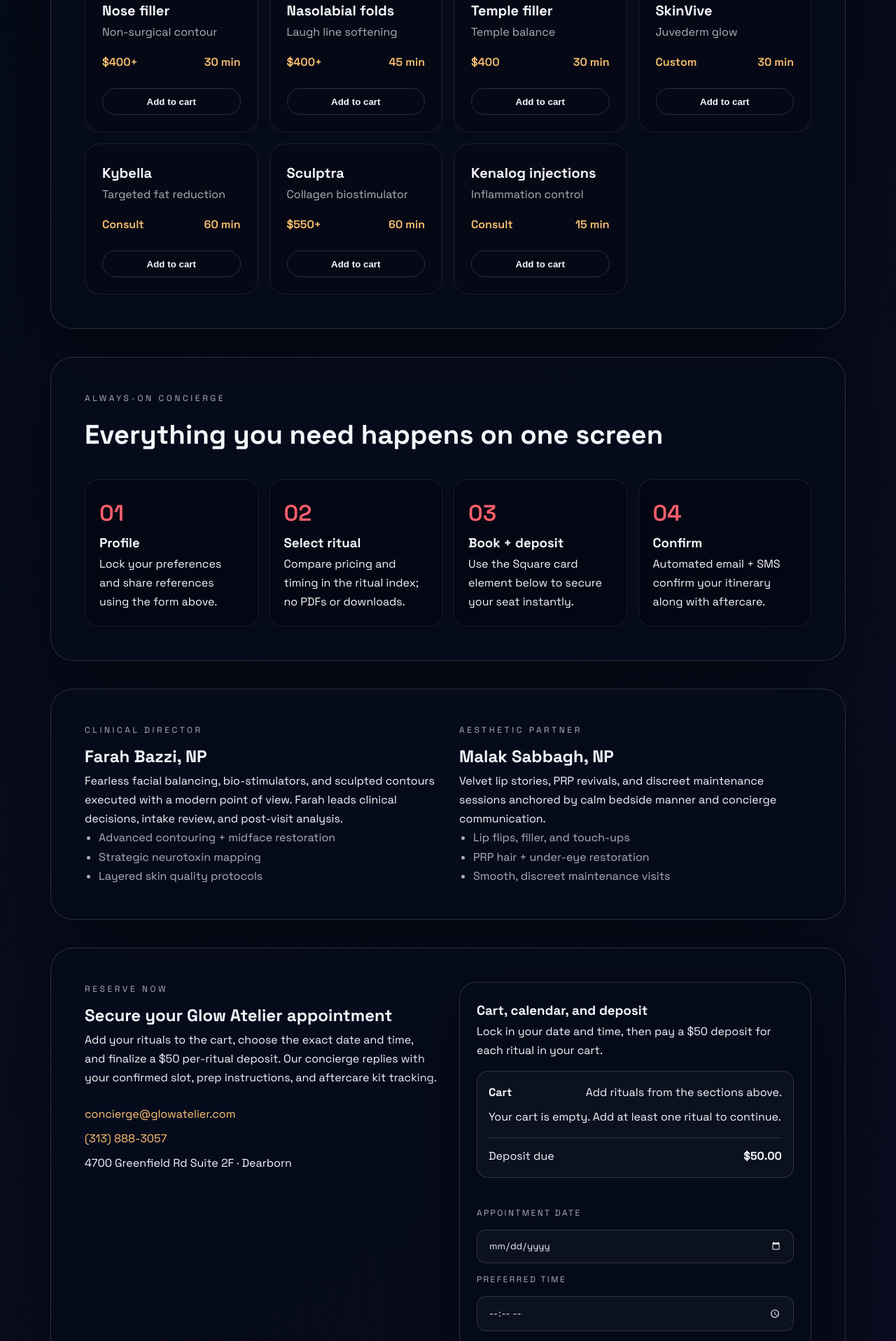
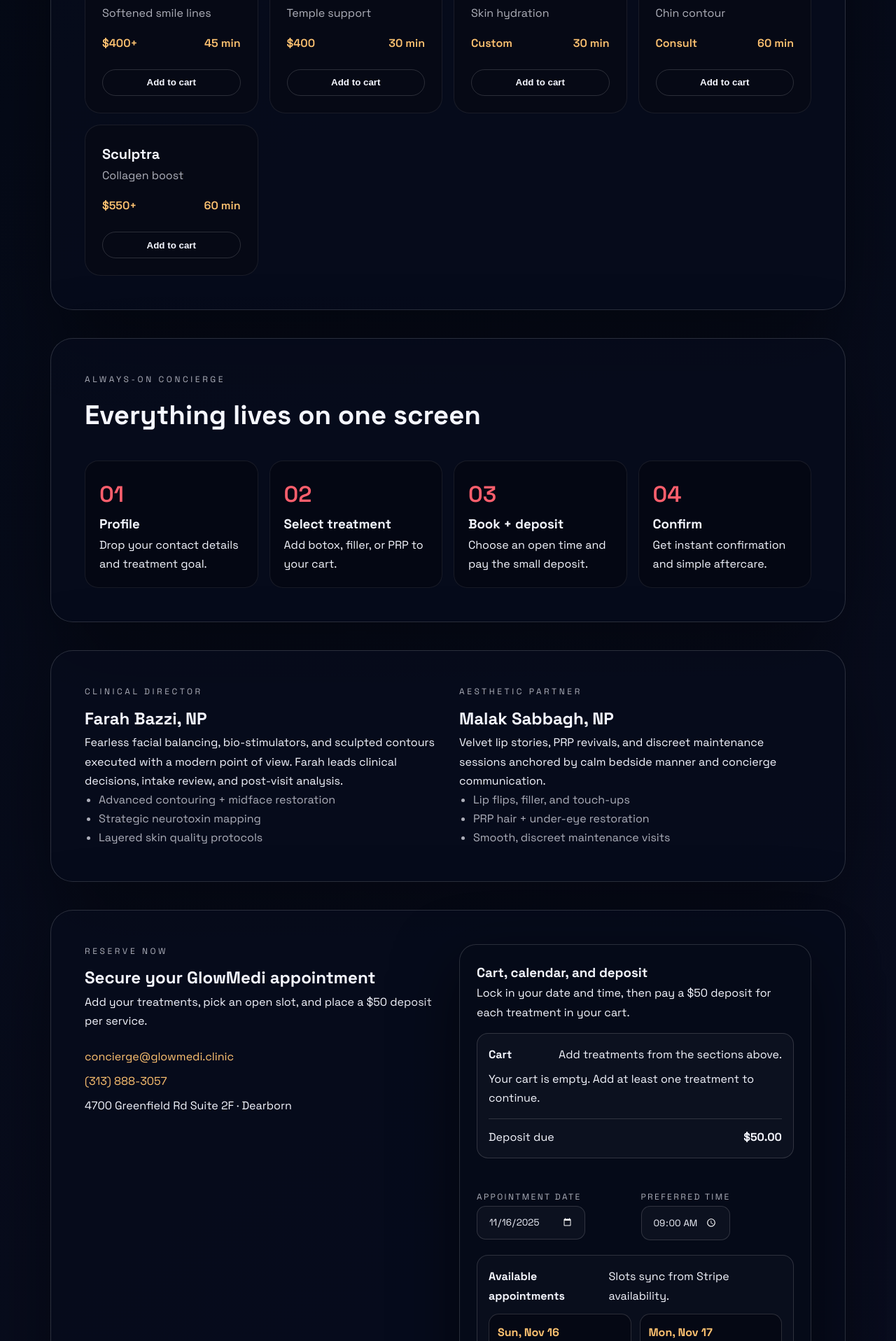
Before and after one commit to BreezDev/glow, a Flask app: page / in a window 1280 px wide. Shown: the part 2605-4521 px from the top of the page at 70% size. Run offline with Flask 3, Linux system fonts and the light colour scheme; some libraries are stand-ins or nearby versions.

Commit message:
Revamp booking flow with GlowMedi branding and availability

```diff
--- a/main.py
+++ b/main.py
@@ -1,6 +1,7 @@
 import json
 import os
 import uuid
+from datetime import date, timedelta
 from typing import Any, Dict, List
 
 from flask import Flask, jsonify, render_template, request
@@ -29,34 +30,50 @@ def build_app() -> Flask:
         app.config["SQUARE_JS_SRC"] = "https://sandbox.web.squarecdn.com/v1/square.js"
 
     injectables: List[Dict[str, str]] = [
-        {"name": "Botox with Farah", "price": "$9/unit", "duration": "15 min", "details": "Precise wrinkle relaxation"},
-        {"name": "Botox with Malak", "price": "$9/unit", "duration": "30 min", "details": "Express appointment"},
-        {"name": "Botox touch up", "price": "Complimentary", "duration": "10 min", "details": "2-week follow up with Farah or Malak"},
-        {"name": "Lip filler", "price": "$400", "duration": "45 min", "details": "Full, balanced volume"},
-        {"name": "Lip filler touch up", "price": "Existing clients", "duration": "10 min", "details": "Maintenance visit"},
-        {"name": "Lip Flip", "price": "$60+", "duration": "15 min", "details": "Botox lip definition"},
-        {"name": "Cheek filler", "price": "$400+", "duration": "45 min", "details": "Midface contour"},
-        {"name": "Jaw filler", "price": "$400+", "duration": "60 min", "details": "Snatched jawline"},
-        {"name": "Nose filler", "price": "$400+", "duration": "30 min", "details": "Non-surgical contour"},
-        {"name": "Nasolabial folds", "price": "$400+", "duration": "45 min", "details": "Laugh line softening"},
-        {"name": "Temple filler", "price": "$400", "duration": "30 min", "details": "Temple balance"},
-        {"name": "SkinVive", "price": "Custom", "duration": "30 min", "details": "Juvederm glow"},
-        {"name": "Kybella", "price": "Consult", "duration": "60 min", "details": "Targeted fat reduction"},
-        {"name": "Sculptra", "price": "$550+", "duration": "60 min", "details": "Collagen biostimulator"},
-        {"name": "Kenalog injections", "price": "Consult", "duration": "15 min", "details": "Inflammation control"},
+        {"name": "Botox smooth", "price": "$9/unit", "duration": "15 min", "details": "Quick wrinkle softening"},
+        {"name": "Botox refresh", "price": "$9/unit", "duration": "30 min", "details": "Balanced upper-face map"},
+        {"name": "Botox touch up", "price": "Complimentary", "duration": "10 min", "details": "2-week tweak"},
+        {"name": "Lip filler", "price": "$400", "duration": "45 min", "details": "Soft, even volume"},
+        {"name": "Lip flip", "price": "$60+", "duration": "15 min", "details": "Defined border"},
+        {"name": "Cheek filler", "price": "$400+", "duration": "45 min", "details": "Lifted midface"},
+        {"name": "Jaw filler", "price": "$400+", "duration": "60 min", "details": "Sharper line"},
+        {"name": "Nose filler", "price": "$400+", "duration": "30 min", "details": "Smoother bridge"},
+        {"name": "Nasolabial folds", "price": "$400+", "duration": "45 min", "details": "Softened smile lines"},
+        {"name": "Temple filler", "price": "$400", "duration": "30 min", "details": "Temple support"},
+        {"name": "SkinVive", "price": "Custom", "duration": "30 min", "details": "Skin hydration"},
+        {"name": "Kybella", "price": "Consult", "duration": "60 min", "details": "Chin contour"},
+        {"name": "Sculptra", "price": "$550+", "duration": "60 min", "details": "Collagen boost"},
     ]
 
     prp: List[Dict[str, str]] = [
-        {"name": "Vampire Facial (PRP)", "price": "$250/session", "duration": "60 min", "details": "Collagen-rich microneedling"},
-        {"name": "PRP under eyes", "price": "$150/session", "duration": "45 min", "details": "Brighten + thicken skin"},
-        {"name": "PRP hair restoration", "price": "$250/session", "duration": "60 min", "details": "Series-based protocol"},
-        {"name": "PRP restoration plan", "price": "Treatment schedule", "duration": "Multi-visit", "details": "6-week cadence packages"},
+        {"name": "PRP facial", "price": "$250/session", "duration": "60 min", "details": "Microneedling + PRP"},
+        {"name": "PRP under eyes", "price": "$150/session", "duration": "45 min", "details": "Brighten + thicken"},
+        {"name": "PRP hair restoration", "price": "$250/session", "duration": "60 min", "details": "Scalp stimulation"},
     ]
 
     peels: List[Dict[str, str]] = [
-        {"name": "Perfect Derma Peel", "price": "$175", "duration": "45 min", "details": "Medium-depth resurfacing"},
-        {"name": "Vampire Facial add-on", "price": "$250/session", "duration": "60 min", "details": "PRP-infused exfoliation"},
+        {"name": "Perfect Derma Peel", "price": "$175", "duration": "45 min", "details": "Refined glow"},
+        {"name": "Glow peel add-on", "price": "$125", "duration": "30 min", "details": "Fast exfoliation"},
     ]
+
+    def build_availability(days: int = 7) -> Dict[str, List[str]]:
+        schedule_env = os.getenv("STRIPE_AVAILABILITY_JSON")
+        if schedule_env:
+            try:
+                loaded = json.loads(schedule_env)
+                if isinstance(loaded, dict):
+                    return loaded
+            except json.JSONDecodeError:
+                pass
+
+        today = date.today()
+        daily_slots = ["09:00", "10:30", "12:00", "14:00", "15:30", "17:00"]
+        return {
+            (today + timedelta(days=offset)).isoformat(): daily_slots
+            for offset in range(days)
+        }
+
+    availability = build_availability()
 
     @app.get("/")
     def landing() -> str:
@@ -65,6 +82,7 @@ def build_app() -> Flask:
             injectables=injectables,
             prp=prp,
             peels=peels,
+            availability=availability,
             square_application_id=app.config["SQUARE_APPLICATION_ID"],
             square_location_id=app.config["SQUARE_LOCATION_ID"],
             square_js_src=app.config["SQUARE_JS_SRC"],
@@ -84,13 +102,13 @@ def build_app() -> Flask:
         if not api_key or not guest_email:
             return
 
-        subject = "Glow Atelier reservation confirmation"
+        subject = "GlowMedi reservation confirmation"
         line_items = "".join(
             f"<li>{item.get('name')} — Qty {item.get('quantity', 1)}</li>" for item in cart_items
         )
         html_body = f"""
             <p>Hi {guest_name or 'Glow guest'},</p>
-            <p>Thank you for reserving with Glow Atelier. We've captured your deposit and confirmed your requested slot.</p>
+            <p>Thank you for reserving with GlowMedi. We've captured your deposit and confirmed your requested slot.</p>
             <ul>
               <li><strong>Date</strong>: {appointment_date}</li>
               <li><strong>Time</strong>: {appointment_time}</li>
@@ -103,7 +121,7 @@ def build_app() -> Flask:
 
         body = json.dumps(
             {
-                "from": "Glow Atelier <bookings@glowatelier.com>",
+                "from": "GlowMedi <bookings@glowmedi.clinic>",
                 "to": [guest_email, "farah@glowmedi.clinic", "malak@glowmedi.clinic"],
                 "subject": subject,
                 "html": html_body,
@@ -212,7 +230,7 @@ def build_app() -> Flask:
             "source_id": token,
             "location_id": app.config["SQUARE_LOCATION_ID"],
             "autocomplete": True,
-            "note": "Glow Atelier reservation deposit",
+            "note": "GlowMedi reservation deposit",
             "order_id": order_id,
         }
         if buyer_email:
@@ -261,6 +279,10 @@ def build_app() -> Flask:
         message = errors[0].get("detail") if errors else "Payment failed."
         return jsonify({"error": message}), status_code
 
+    @app.get("/availability")
+    def availability_feed() -> Any:
+        return jsonify({"availability": availability})
+
     return app
 
 
--- a/static/styles.css
+++ b/static/styles.css
@@ -424,6 +424,28 @@ main {
   font-weight: 600;
 }
 
+.quantity-controls {
+  display: inline-flex;
+  align-items: center;
+  gap: 0.35rem;
+  margin-top: 0.35rem;
+}
+
+.qty-btn {
+  width: 1.8rem;
+  height: 1.8rem;
+  border-radius: 50%;
+  border: 1px solid var(--border);
+  background: rgba(255, 255, 255, 0.05);
+  color: var(--text);
+  cursor: pointer;
+}
+
+.quantity {
+  min-width: 1.5rem;
+  text-align: center;
+}
+
 .cart-total {
   display: flex;
   align-items: center;
@@ -451,6 +473,66 @@ main {
 .contact-grid a {
   color: var(--accent-alt);
   text-decoration: none;
+}
+
+.availability-grid {
+  display: grid;
+  grid-template-columns: repeat(auto-fit, minmax(200px, 1fr));
+  gap: 1rem;
+}
+
+.calendar-panel {
+  margin: 0.5rem 0 1rem;
+  padding: 1rem;
+  border: 1px solid var(--border);
+  border-radius: 1rem;
+  background: rgba(255, 255, 255, 0.02);
+}
+
+.calendar-header {
+  display: flex;
+  justify-content: space-between;
+  align-items: center;
+  margin-bottom: 0.75rem;
+}
+
+.availability-list {
+  display: grid;
+  grid-template-columns: repeat(auto-fit, minmax(180px, 1fr));
+  gap: 0.75rem;
+}
+
+.availability-day {
+  border: 1px solid var(--border);
+  border-radius: 0.9rem;
+  padding: 0.75rem;
+  background: rgba(5, 8, 19, 0.7);
+}
+
+.availability-day__header {
+  margin-bottom: 0.5rem;
+  color: var(--accent-alt);
+}
+
+.time-grid {
+  display: grid;
+  grid-template-columns: repeat(auto-fit, minmax(80px, 1fr));
+  gap: 0.4rem;
+}
+
+.time-slot {
+  padding: 0.5rem;
+  border: 1px solid var(--border);
+  border-radius: 0.6rem;
+  background: rgba(255, 255, 255, 0.04);
+  color: var(--text);
+  cursor: pointer;
+}
+
+.time-slot.is-selected {
+  border-color: var(--accent-alt);
+  background: rgba(255, 195, 113, 0.15);
+  color: var(--accent-alt);
 }
 
 .payment-card form {
--- a/templates/index.html
+++ b/templates/index.html
@@ -3,7 +3,7 @@
   <head>
     <meta charset="UTF-8" />
     <meta name="viewport" content="width=device-width, initial-scale=1.0" />
-    <title>Glow Atelier | Bold injectables, private booking</title>
+    <title>GlowMedi | Botox, filler, and PRP booking</title>
     <link rel="preconnect" href="https://fonts.googleapis.com" />
     <link rel="preconnect" href="https://fonts.gstatic.com" crossorigin />
     <link
@@ -15,7 +15,7 @@
   <body>
     <div class="background-texture"></div>
     <nav class="top-nav">
-      <div class="logo">Glow Atelier</div>
+      <div class="logo">GlowMedi</div>
       <div class="nav-links">
         <a href="#profile">Client profile</a>
         <a href="#services">Treatments</a>
@@ -28,19 +28,15 @@
       <div class="hero__text">
         <p class="badge">Dearborn, Michigan · Nurse practitioner owned</p>
         <h1>
-          A fearless injectable studio built so clients can sign up, pay deposits, and confirm visits without
-          leaving.
+          Medical injectables, simplified. Book botox, filler, and PRP without leaving this page.
         </h1>
-        <p>
-          Farah Bazzi, NP and Malak Sabbagh, NP reimagined Glow Atelier as a digital-first experience. Everything from
-          your profile to concierge chat, booking, payment, and aftercare runs on this single page.
-        </p>
+        <p>GlowMedi keeps the flow short: choose a treatment, pick a time, pay your deposit, and get confirmed.</p>
         <div class="hero__cta">
           <a class="btn btn--primary" href="#profile">Create your client profile</a>
           <a class="btn btn--outline" href="#booking">Reserve appointment</a>
         </div>
         <ul class="hero__stats">
-          <li><span>14</span> signature injectable blueprints</li>
+          <li><span>8</span> core injectable options</li>
           <li><span>4</span> minute deposit capture</li>
           <li><span>0</span> third-party redirects</li>
         </ul>
@@ -49,14 +45,14 @@
         <div class="panel__orbit"></div>
         <div class="hero__panel-content">
           <p class="eyebrow">Immersive flow</p>
-          <h3>Sign up → Choose ritual → Secure deposit</h3>
+          <h3>Profile → Pick treatment → Secure deposit</h3>
           <ol>
             <li>Complete the client profile for secure storage.</li>
-            <li>Add rituals to your cart and pick the exact appointment date + time.</li>
-            <li>Pay the ${{ deposit_amount }} per-ritual deposit via Square without leaving.</li>
-            <li>Instant confirmation and prep slides into your inbox.</li>
+            <li>Add treatments to your cart and pick a date + time.</li>
+            <li>Pay the ${{ deposit_amount }} per-treatment deposit via Square without leaving.</li>
+            <li>Instant confirmation and prep land in your inbox.</li>
           </ol>
-          <p class="microcopy">Encrypted, nurse-led, and designed for decisive guests.</p>
+          <p class="microcopy">Nurse-led, encrypted, and tuned for fast checkout.</p>
         </div>
       </div>
     </header>
@@ -65,9 +61,9 @@
       <section id="profile" class="section profile">
         <div>
           <p class="eyebrow">Start here</p>
-          <h2>Build your Glow client profile</h2>
+          <h2>Build your GlowMedi client profile</h2>
           <p>
-            Tell us your goals, preferred communication channel, and the rituals you're eyeing. The profile locks in
+            Tell us your goals, preferred communication channel, and the treatments you're eyeing. The profile locks in
             concierge messaging, intake paperwork, and same-page booking.
           </p>
           <ul class="checklist">
@@ -93,8 +89,8 @@
       <section id="services" class="section services">
         <div class="section__header">
           <p class="eyebrow">Ritual index</p>
-          <h2>Choose a lane and lock it in</h2>
-          <p>Injectables, PRP rituals, and skin lab innovations are displayed below. Tap to explore before booking.</p>
+          <h2>Pick your treatment</h2>
+          <p>Botox, filler, PRP, and quick peels without jargon. Tap to add to your cart.</p>
         </div>
         <div class="service-tabs">
           <button class="service-tab is-active" data-panel="injectables">Injectables</button>
@@ -151,28 +147,28 @@
       <section class="section flow">
         <div class="section__header">
           <p class="eyebrow">Always-on concierge</p>
-          <h2>Everything you need happens on one screen</h2>
+          <h2>Everything lives on one screen</h2>
         </div>
         <div class="flow-grid">
           <article>
             <span>01</span>
             <h3>Profile</h3>
-            <p>Lock your preferences and share references using the form above.</p>
+            <p>Drop your contact details and treatment goal.</p>
           </article>
           <article>
             <span>02</span>
-            <h3>Select ritual</h3>
-            <p>Compare pricing and timing in the ritual index; no PDFs or downloads.</p>
+            <h3>Select treatment</h3>
+            <p>Add botox, filler, or PRP to your cart.</p>
           </article>
           <article>
             <span>03</span>
             <h3>Book + deposit</h3>
-            <p>Use the Square card element below to secure your seat instantly.</p>
+            <p>Choose an open time and pay the small deposit.</p>
           </article>
           <article>
             <span>04</span>
             <h3>Confirm</h3>
-            <p>Automated email + SMS confirm your itinerary along with aftercare.</p>
+            <p>Get instant confirmation and simple aftercare.</p>
           </article>
         </div>
       </section>
@@ -209,28 +205,25 @@
       <section id="booking" class="section booking">
         <div class="booking__intro">
           <p class="eyebrow">Reserve now</p>
-          <h2>Secure your Glow Atelier appointment</h2>
-          <p>
-            Add your rituals to the cart, choose the exact date and time, and finalize a ${{ deposit_amount }} per-ritual
-            deposit. Our concierge replies with your confirmed slot, prep instructions, and aftercare kit tracking.
-          </p>
+          <h2>Secure your GlowMedi appointment</h2>
+          <p>Add your treatments, pick an open slot, and place a ${{ deposit_amount }} deposit per service.</p>
           <div class="contact-grid">
-            <a href="mailto:concierge@glowatelier.com">concierge@glowatelier.com</a>
+            <a href="mailto:concierge@glowmedi.clinic">concierge@glowmedi.clinic</a>
             <a href="tel:+13138883057">(313) 888-3057</a>
             <p>4700 Greenfield Rd Suite 2F · Dearborn</p>
           </div>
         </div>
         <div class="card glass payment-card">
           <h3>Cart, calendar, and deposit</h3>
-          <p>Lock in your date and time, then pay a ${{ deposit_amount }} deposit for each ritual in your cart.</p>
+          <p>Lock in your date and time, then pay a ${{ deposit_amount }} deposit for each treatment in your cart.</p>
           <div class="booking-grid">
             <div class="cart-panel">
               <div class="cart-header">
                 <h4>Cart</h4>
-                <p class="microcopy">Add rituals from the sections above.</p>
+                <p class="microcopy">Add treatments from the sections above.</p>
               </div>
               <ul id="cart-items" class="cart-list"></ul>
-              <p id="empty-cart" class="microcopy">Your cart is empty. Add at least one ritual to continue.</p>
+              <p id="empty-cart" class="microcopy">Your cart is empty. Add at least one treatment to continue.</p>
               <div class="cart-total">
                 <span>Deposit due</span>
                 <strong id="deposit-total">${{ deposit_amount }}.00</strong>
@@ -243,10 +236,23 @@
               data-square-app="{{ square_application_id }}"
               data-square-location="{{ square_location_id }}"
             >
-              <label for="appointment-date">Appointment date</label>
-              <input id="appointment-date" name="appointment-date" type="date" required />
-              <label for="appointment-time">Preferred time</label>
-              <input id="appointment-time" name="appointment-time" type="time" required />
+              <div class="availability-grid">
+                <div>
+                  <label for="appointment-date">Appointment date</label>
+                  <input id="appointment-date" name="appointment-date" type="date" required />
+                </div>
+                <div>
+                  <label for="appointment-time">Preferred time</label>
+                  <input id="appointment-time" name="appointment-time" type="time" required />
+                </div>
+              </div>
+              <div class="calendar-panel" aria-live="polite">
+                <div class="calendar-header">
+                  <h4>Available appointments</h4>
+                  <p class="microcopy">Slots sync from Stripe availability.</p>
+                </div>
+                <div id="availability-list" class="availability-list"></div>
+              </div>
               <label for="guest-name">Guest name</label>
               <input id="guest-name" name="guest-name" type="text" placeholder="Full name" required />
               <label for="guest-email">Email</label>
@@ -265,8 +271,8 @@
     </main>
 
     <footer>
-      <p>Glow Atelier · Everything from profile to payment happens here.</p>
-      <p>Follow @glowatelier and reply to confirmation emails for concierge support.</p>
+      <p>GlowMedi · Botox, filler, PRP, and peels in Dearborn.</p>
+      <p>Follow @glowmedi and reply to confirmation emails for concierge support.</p>
     </footer>
 
     <script src="{{ square_js_src }}" defer></script>
@@ -307,6 +313,9 @@
         const emptyCart = document.getElementById('empty-cart');
         const depositTotal = document.getElementById('deposit-total');
         const addToCartButtons = document.querySelectorAll('.add-to-cart');
+        const availabilityList = document.getElementById('availability-list');
+        const appointmentDateInput = document.getElementById('appointment-date');
+        const appointmentTimeInput = document.getElementById('appointment-time');
 
         if (!depositForm) return;
 
@@ -330,7 +339,11 @@
             li.innerHTML = `
               <div>
                 <p class="cart-item__name">${item.name}</p>
-                <p class="microcopy">Quantity: ${item.quantity}</p>
+                <div class="quantity-controls">
+                  <button type="button" class="qty-btn" data-action="decrease" data-index="${index}" aria-label="Decrease quantity">-</button>
+                  <span class="quantity">${item.quantity}</span>
+                  <button type="button" class="qty-btn" data-action="increase" data-index="${index}" aria-label="Increase quantity">+</button>
+                </div>
               </div>
               <button type="button" class="remove-item" data-index="${index}">Remove</button>
             `;
@@ -363,17 +376,91 @@
             cart.splice(index, 1);
             renderCart();
           }
+
+          if (target.classList.contains('qty-btn')) {
+            const index = parseInt(target.dataset.index, 10);
+            const action = target.dataset.action;
+            if (action === 'increase') {
+              cart[index].quantity += 1;
+            }
+            if (action === 'decrease' && cart[index].quantity > 1) {
+              cart[index].quantity -= 1;
+            }
+            renderCart();
+          }
         });
+
+        const renderAvailability = (availability) => {
+          availabilityList.innerHTML = '';
+          const dates = Object.keys(availability || {});
+
+          if (!dates.length) {
+            availabilityList.innerHTML = '<p class="microcopy">No Stripe availability found. Use the fields above to pick a time.</p>';
+            return;
+          }
+
+          let firstAvailableSelected = false;
+
+          dates.forEach((slotDate) => {
+            const dayColumn = document.createElement('div');
+            dayColumn.classList.add('availability-day');
+
+            const dayHeader = document.createElement('div');
+            dayHeader.classList.add('availability-day__header');
+            const day = new Date(slotDate);
+            dayHeader.innerHTML = `<strong>${day.toLocaleDateString(undefined, { weekday: 'short', month: 'short', day: 'numeric' })}</strong>`;
+            dayColumn.appendChild(dayHeader);
+
+            const times = availability[slotDate] || [];
+            const buttonsWrap = document.createElement('div');
+            buttonsWrap.classList.add('time-grid');
+            times.forEach((time) => {
+              const btn = document.createElement('button');
+              btn.type = 'button';
+              btn.classList.add('time-slot');
+              btn.textContent = time;
+              btn.addEventListener('click', () => {
+                appointmentDateInput.value = slotDate;
+                appointmentTimeInput.value = time;
+                Array.from(availabilityList.querySelectorAll('.time-slot')).forEach((b) => b.classList.remove('is-selected'));
+                btn.classList.add('is-selected');
+              });
+              buttonsWrap.appendChild(btn);
+
+              if (!firstAvailableSelected && (!appointmentDateInput.value || !appointmentTimeInput.value)) {
+                appointmentDateInput.value = slotDate;
+                appointmentTimeInput.value = time;
+                btn.classList.add('is-selected');
+                firstAvailableSelected = true;
+              }
+            });
+            dayColumn.appendChild(buttonsWrap);
+            availabilityList.appendChild(dayColumn);
+          });
+        };
+
+        const loadAvailability = async () => {
+          try {
+            const response = await fetch('/availability');
+            if (!response.ok) return;
+            const data = await response.json();
+            renderAvailability(data.availability);
+          } catch (error) {
+            // leave form usable without availability
+          }
+        };
+
+        loadAvailability();
 
         if (!window.Square) {
           return;
         }
 
-        const appId = depositForm.dataset.squareApp;
-        const locationId = depositForm.dataset.squareLocation;
+        const appId = (depositForm.dataset.squareApp || '').trim();
+        const locationId = (depositForm.dataset.squareLocation || '').trim();
 
-        if (!appId || !locationId) {
-          cardErrors.textContent = 'Payment configuration is missing.';
+        if (!appId || !locationId || appId.includes('placeholder')) {
+          cardErrors.textContent = 'Payment configuration is missing or misformatted. Please confirm the Square application ID and location ID.';
           return;
         }
 
@@ -399,7 +486,7 @@
           cardErrors.textContent = '';
 
           if (!cart.length) {
-            cardErrors.textContent = 'Add at least one ritual to your cart before checking out.';
+            cardErrors.textContent = 'Add at least one treatment to your cart before checking out.';
             return;
           }
 
```
Also changed, not shown: README.md.
